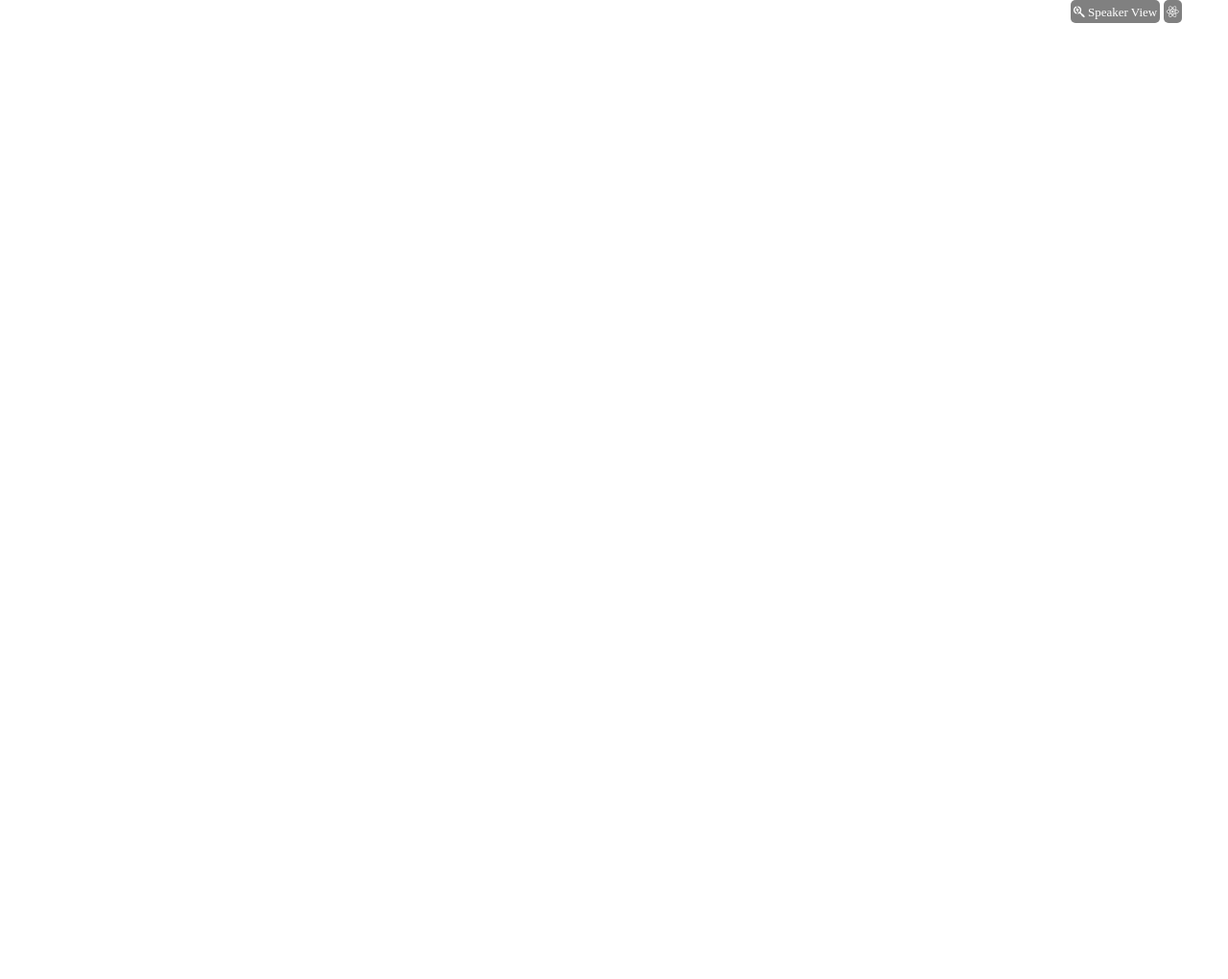
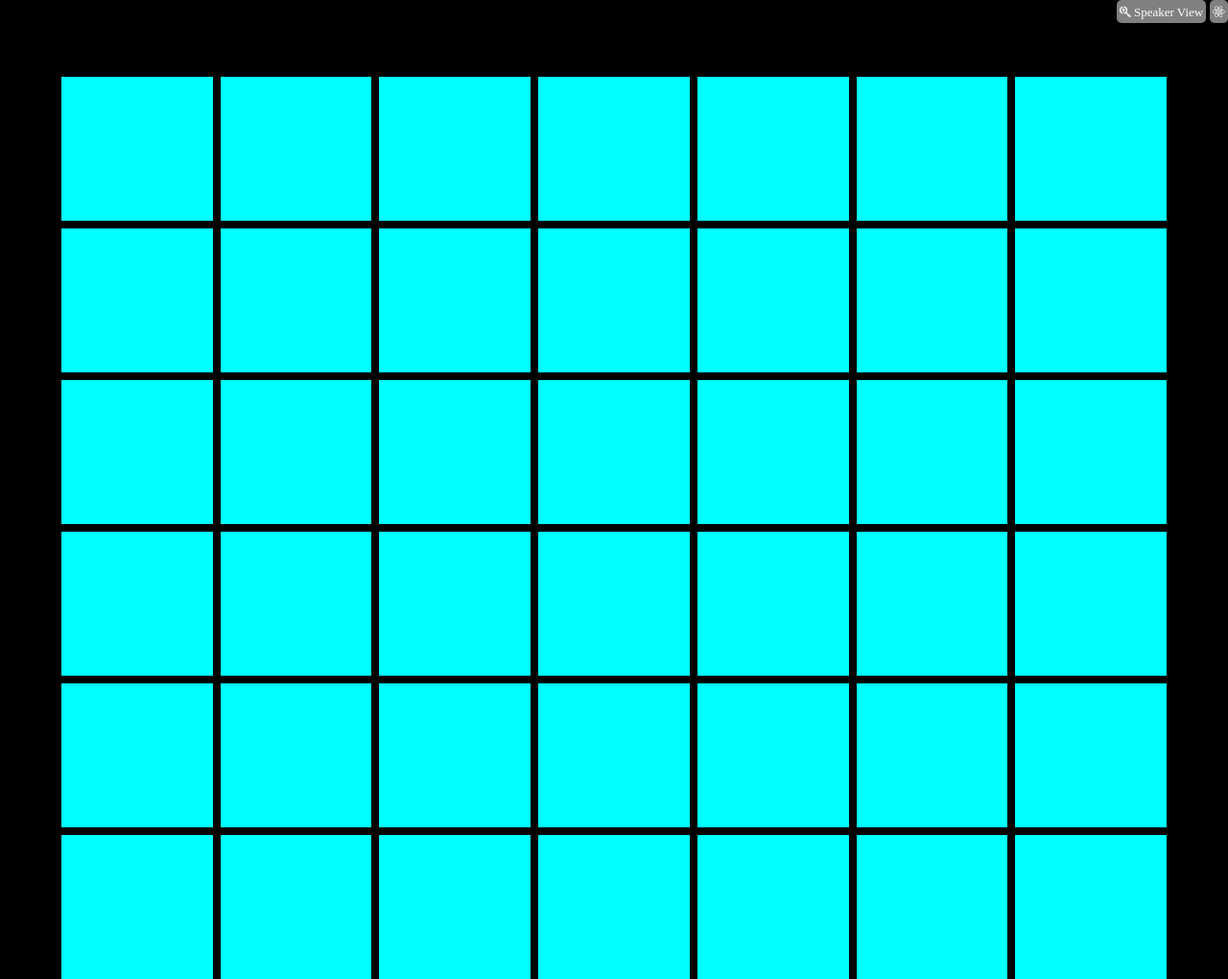
Before and after one commit to Domenic0Ferrari/html-css-zoom, a plain HTML site: page index.html in a window 1280 px wide. Shown: the whole page at 96% size. Before the commit the page ends 800 px from the top, so only its background shows below. Drawn offline with Linux system fonts and the light colour scheme.

Commit message:
add colored cards

```diff
--- a/assets/style.css
+++ b/assets/style.css
@@ -3,6 +3,12 @@
     padding: 0;
     box-sizing: border-box;
 }
+
+body{
+    background-color: black;
+}
+
+/* prima parte */
 
 a{
     text-decoration: none;
@@ -14,7 +20,7 @@ a{
     display: flex;
     justify-content: flex-end;
     gap: 0.2rem;
-    margin-right: 3rem;
+    /* margin-right: 3rem; */
     position: fixed;
     top: 0;
     right: 0;
@@ -26,3 +32,25 @@ a{
     padding: 0.2rem;
     border-radius: 5px;
 }
+
+/* seconda parte */
+
+.container{
+    width: 90%;
+    height: 100vh;
+    margin-inline: auto;
+    margin-top: 5rem;
+    /* background-color: orange; */
+    display: flex;
+    flex-wrap: wrap;
+    justify-content: space-between;
+    gap: 0.5rem;
+}
+
+.card{
+    /* border: 1px solid black; */
+    background-color: aqua;
+    width: calc(100% / 8);
+    height: 150px;
+    flex-grow: 4;
+}
--- a/index.html
+++ b/index.html
@@ -22,6 +22,137 @@
             </a>
         </div>
     </div>
+    <!-- card -->
+    <div class="container">
+
+        <div class="card">
+
+        </div>
+        <div class="card">
+
+        </div>
+        <div class="card">
+
+        </div>
+        <div class="card">
+
+        </div>
+        <div class="card">
+
+        </div>
+        <div class="card">
+
+        </div>
+        <div class="card">
+
+        </div>
+        <div class="card">
+
+        </div>
+        <div class="card">
+
+        </div>
+        <div class="card">
+
+        </div>
+        <div class="card">
+
+        </div>
+        <div class="card">
+
+        </div>
+        <div class="card">
+
+        </div>
+        <div class="card">
+
+        </div>
+        <div class="card">
+
+        </div>
+        <div class="card">
+
+        </div>
+        <div class="card">
+
+        </div>
+        <div class="card">
+
+        </div>
+        <div class="card">
+
+        </div>
+        <div class="card">
+
+        </div>
+        <div class="card">
+
+        </div>
+        <div class="card">
+
+        </div>
+        <div class="card">
+
+        </div>
+        <div class="card">
+
+        </div>
+        <div class="card">
+
+        </div>
+        <div class="card">
+
+        </div>
+        <div class="card">
+
+        </div>
+        <div class="card">
+
+        </div>
+        <div class="card">
+
+        </div>
+        <div class="card">
+
+        </div>
+        <div class="card">
+
+        </div>
+        <div class="card">
+
+        </div>
+        <div class="card">
+
+        </div>
+        <div class="card">
+
+        </div>
+        <div class="card">
+
+        </div>
+        <div class="card">
+
+        </div>
+        <div class="card">
+
+        </div>
+        <div class="card">
+
+        </div>
+        <div class="card">
+
+        </div>
+        <div class="card">
+
+        </div>
+        <div class="card">
+
+        </div>
+        <div class="card">
+
+        </div>
+
+    </div>
 
 </body>
 </html>
```
